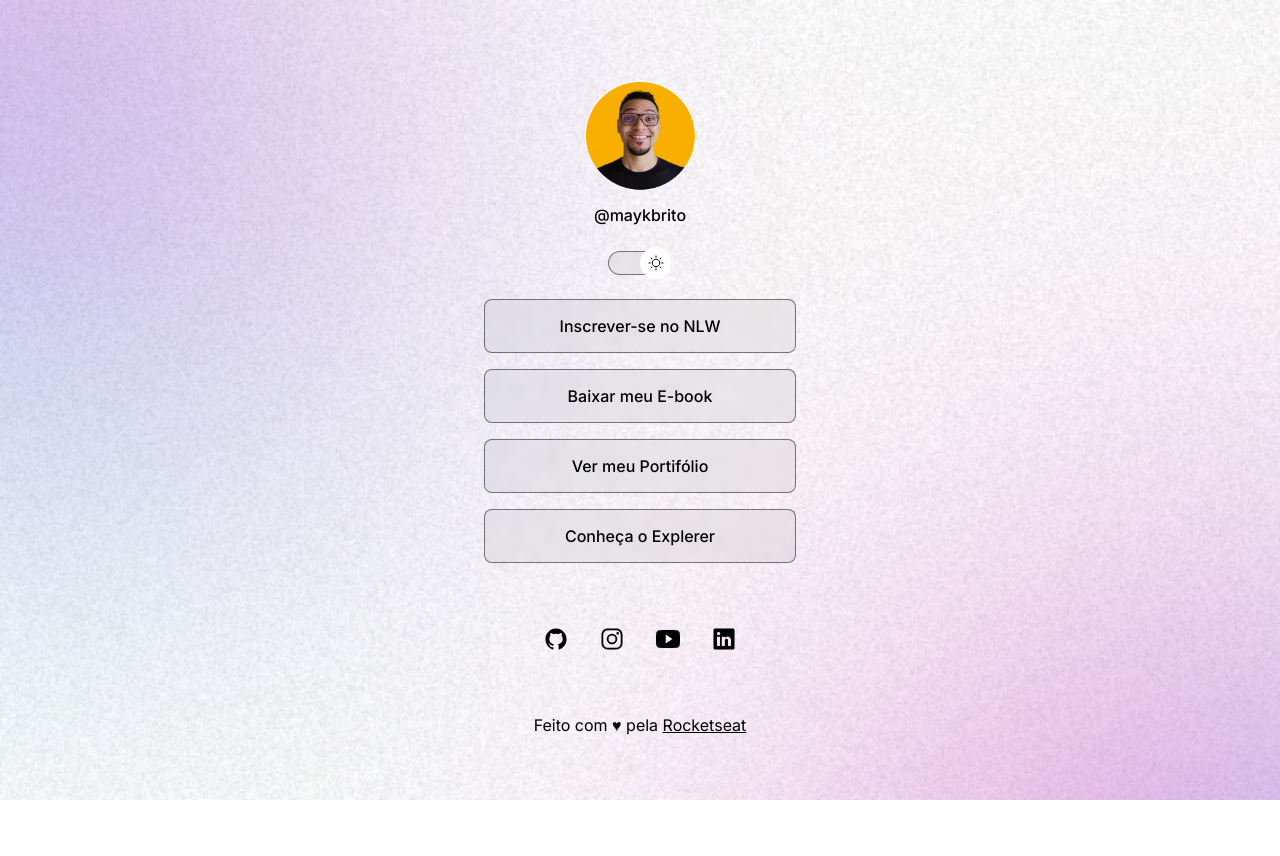
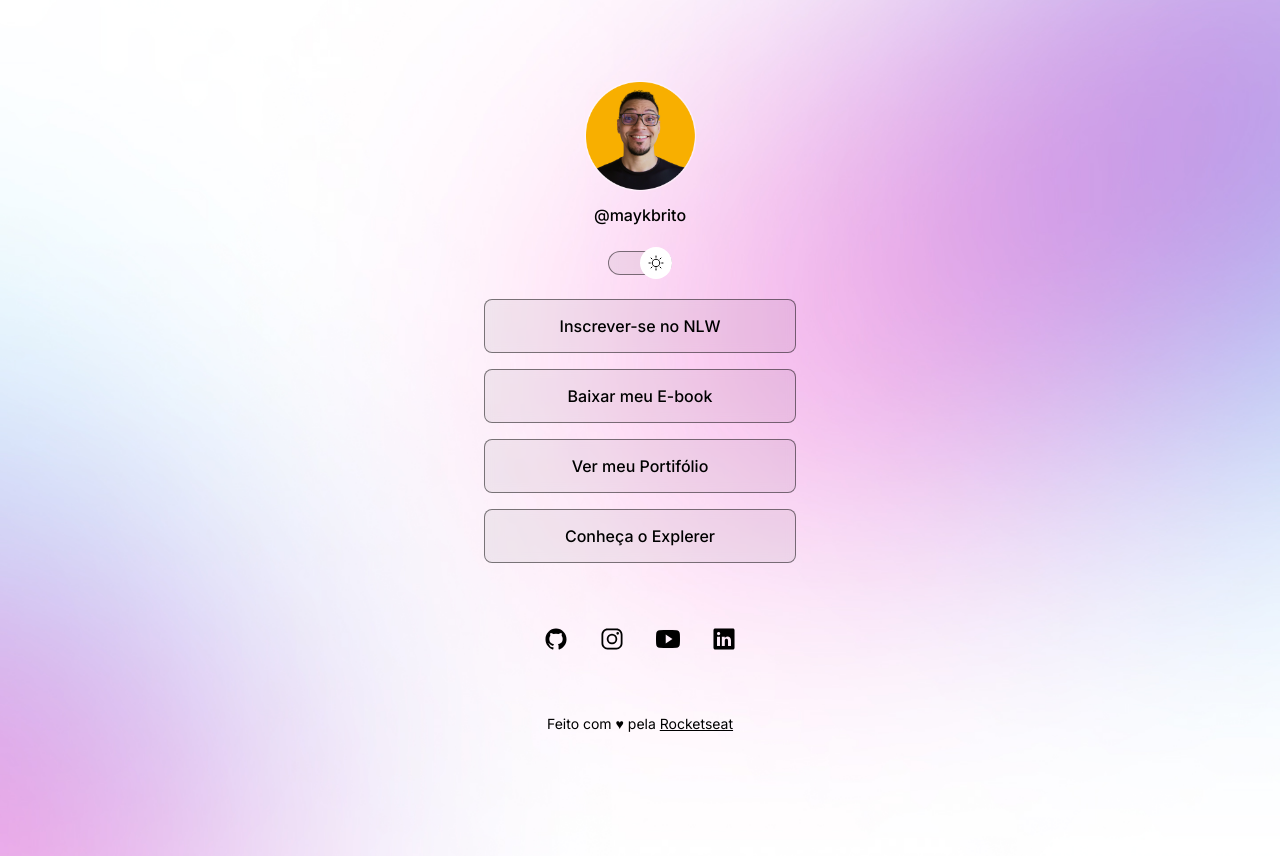
Before and after one commit to otaviokta/Discorver-Projeto.01, a plain HTML site: page index.html in a window 1280 px wide. Before the commit the page ends 800 px from the top, so only its background shows below. Drawn offline with nearby package versions, Linux system fonts and the light colour scheme.

Commit message:
changed background base on media queries

```diff
--- a/style.css
+++ b/style.css
@@ -27,6 +27,7 @@
 /* Body */
 body {
   background: var(--bg-url) no-repeat top center/cover;
+  height: 100vh;
 }
 
 body * {
@@ -156,4 +157,16 @@ ul li a:hover {
 footer {
   padding: 24px 0;
   text-align: center;
+  font-size: 14px;
 }
+
+/* Media Queries */
+
+@media (min-width: 700px) {
+  :root {
+    --bg-url: url(./assets/bg-desktop.jpg);
+  }
+  .light {
+    --bg-url: url(./assets/bg-desktop-light.jpg);
+  }
+}
```
